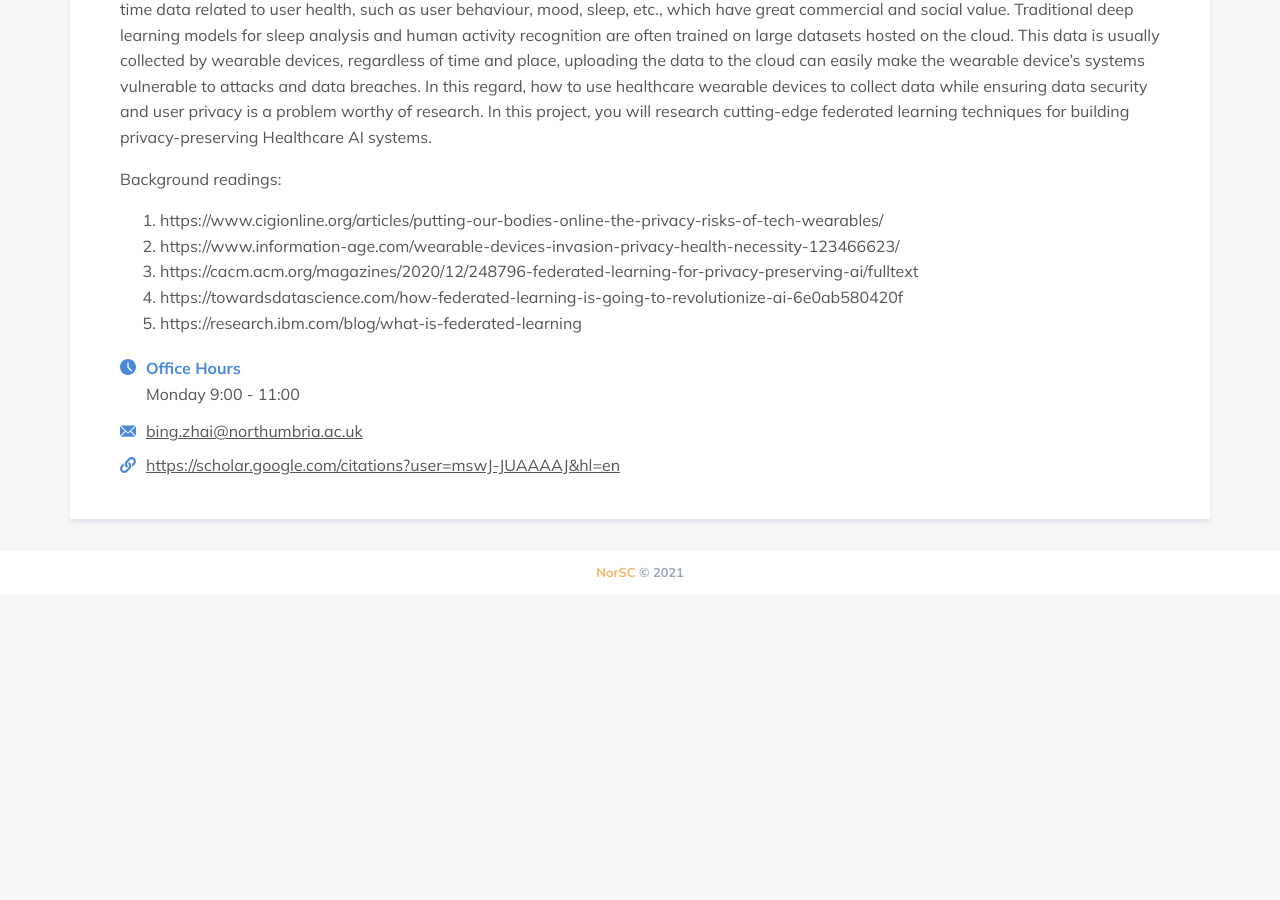
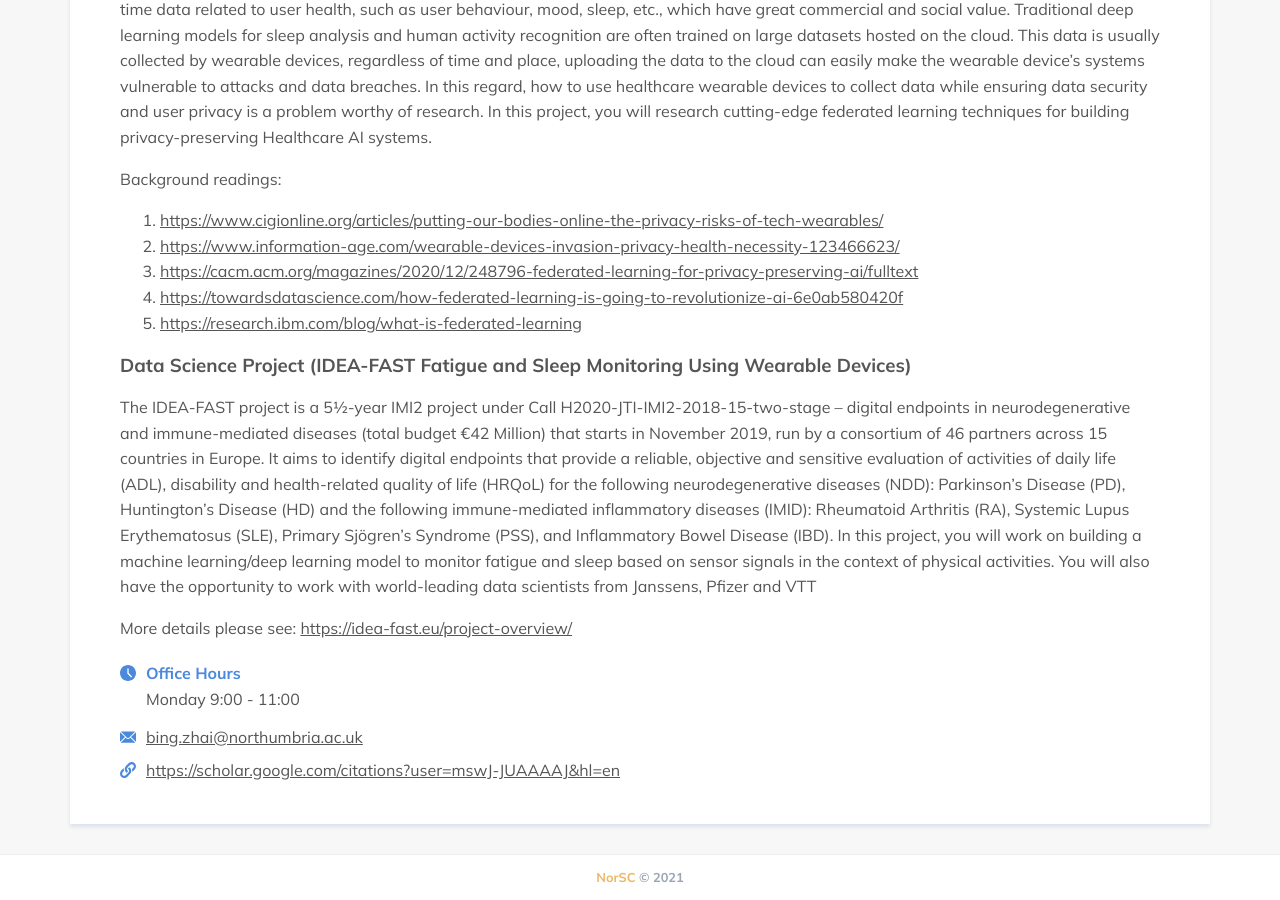
Before and after one commit to NorSC/supervisor-search, a Jekyll site: the page built from _supervisors/bing-zhai-1.md, in a window 1280 px wide and 900 px high, scrolled down 1441 px. Built offline with Jekyll 4.4.1, drawn with Linux system fonts in a browser that asks for light colours; a script that is not in the unit is left out; before the commit the page ends 2036 px from its top, so only the background shows below that.

Commit message:
Update Supervisors “bing-zhai-1”

```diff
--- a/_supervisors/bing-zhai-1.md
+++ b/_supervisors/bing-zhai-1.md
@@ -30,6 +30,8 @@
 
 
   My research interests are machine learning and its various applications, such as behaviour analysis, wearable, and ubiquitous computing, etc. I am interested in developing practical artificial intelligence tools to solve the challenges of real-world applications. In essence, it is to model the practical problems using mathematical languages and develop machine learning algorithms for the optimal solution, bridging the gap between signal/data and human-understandable knowledge.
+
+
 
 
   ### **Sleep Stage Classification using Wearable Sensing Data**
@@ -71,15 +73,24 @@
   Background readings:
 
 
-  1. https://www.cigionline.org/articles/putting-our-bodies-online-the-privacy-risks-of-tech-wearables/
+  1. <https://www.cigionline.org/articles/putting-our-bodies-online-the-privacy-risks-of-tech-wearables/>
 
-  2. https://www.information-age.com/wearable-devices-invasion-privacy-health-necessity-123466623/
+  2. <https://www.information-age.com/wearable-devices-invasion-privacy-health-necessity-123466623/>
 
-  3. https://cacm.acm.org/magazines/2020/12/248796-federated-learning-for-privacy-preserving-ai/fulltext
+  3. <https://cacm.acm.org/magazines/2020/12/248796-federated-learning-for-privacy-preserving-ai/fulltext>
 
-  4. https://towardsdatascience.com/how-federated-learning-is-going-to-revolutionize-ai-6e0ab580420f
+  4. <https://towardsdatascience.com/how-federated-learning-is-going-to-revolutionize-ai-6e0ab580420f>
 
-  5. https://research.ibm.com/blog/what-is-federated-learning
+  5. <https://research.ibm.com/blog/what-is-federated-learning>
+
+
+  ### **Data Science Project (IDEA-FAST Fatigue and Sleep Monitoring Using Wearable Devices)**
+
+
+  The IDEA-FAST project is a 5½-year IMI2 project under Call H2020-JTI-IMI2-2018-15-two-stage – digital endpoints in neurodegenerative and immune-mediated diseases (total budget €42 Million) that starts in November 2019, run by a consortium of 46 partners across 15 countries in Europe. It aims to identify digital endpoints that provide a reliable, objective and sensitive evaluation of activities of daily life (ADL), disability and health-related quality of life (HRQoL) for the following neurodegenerative diseases (NDD): Parkinson’s Disease (PD), Huntington’s Disease (HD) and the following immune-mediated inflammatory diseases (IMID): Rheumatoid Arthritis (RA), Systemic Lupus Erythematosus (SLE), Primary Sjögren’s Syndrome (PSS), and Inflammatory Bowel Disease (IBD). In this project, you will work on building a machine learning/deep learning model to monitor fatigue and sleep based on sensor signals in the context of physical activities. You will also have the opportunity to work with world-leading data scientists from Janssens, Pfizer and VTT
+
+
+  More details please see: [](https://idea-fast.eu/project-overview/)<https://idea-fast.eu/project-overview/>
 additional_details_msc: >-
 
 
@@ -87,6 +98,8 @@
 
 
   My research interests are machine learning and its various applications, such as behaviour analysis, wearable, and ubiquitous computing, etc. I am interested in developing practical artificial intelligence tools to solve the challenges of real-world applications. In essence, it is to model the practical problems using mathematical languages and develop machine learning algorithms for the optimal solution, bridging the gap between signal/data and human-understandable knowledge.
+
+
 
 
   ### **Sleep Stage Classification using Wearable Sensing Data**
@@ -128,14 +141,23 @@
   Background readings:
 
 
-  1. https://www.cigionline.org/articles/putting-our-bodies-online-the-privacy-risks-of-tech-wearables/
+  1. <https://www.cigionline.org/articles/putting-our-bodies-online-the-privacy-risks-of-tech-wearables/>
 
-  2. https://www.information-age.com/wearable-devices-invasion-privacy-health-necessity-123466623/
+  2. <https://www.information-age.com/wearable-devices-invasion-privacy-health-necessity-123466623/>
 
-  3. https://cacm.acm.org/magazines/2020/12/248796-federated-learning-for-privacy-preserving-ai/fulltext
+  3. <https://cacm.acm.org/magazines/2020/12/248796-federated-learning-for-privacy-preserving-ai/fulltext>
 
-  4. https://towardsdatascience.com/how-federated-learning-is-going-to-revolutionize-ai-6e0ab580420f
+  4. <https://towardsdatascience.com/how-federated-learning-is-going-to-revolutionize-ai-6e0ab580420f>
 
-  5. https://research.ibm.com/blog/what-is-federated-learning
+  5. <https://research.ibm.com/blog/what-is-federated-learning>
+
+
+  ### **Data Science Project (IDEA-FAST Fatigue and Sleep Monitoring Using Wearable Devices)**
+
+
+  The IDEA-FAST project is a 5½-year IMI2 project under Call H2020-JTI-IMI2-2018-15-two-stage – digital endpoints in neurodegenerative and immune-mediated diseases (total budget €42 Million) that starts in November 2019, run by a consortium of 46 partners across 15 countries in Europe. It aims to identify digital endpoints that provide a reliable, objective and sensitive evaluation of activities of daily life (ADL), disability and health-related quality of life (HRQoL) for the following neurodegenerative diseases (NDD): Parkinson’s Disease (PD), Huntington’s Disease (HD) and the following immune-mediated inflammatory diseases (IMID): Rheumatoid Arthritis (RA), Systemic Lupus Erythematosus (SLE), Primary Sjögren’s Syndrome (PSS), and Inflammatory Bowel Disease (IBD). In this project, you will work on building a machine learning/deep learning model to monitor fatigue and sleep based on sensor signals in the context of physical activities. You will also have the opportunity to work with world-leading data scientists from Janssens, Pfizer and VTT
+
+
+  More details please see: [](https://idea-fast.eu/project-overview/)<https://idea-fast.eu/project-overview/>
 additional_details_phd: ""
 ---
```
